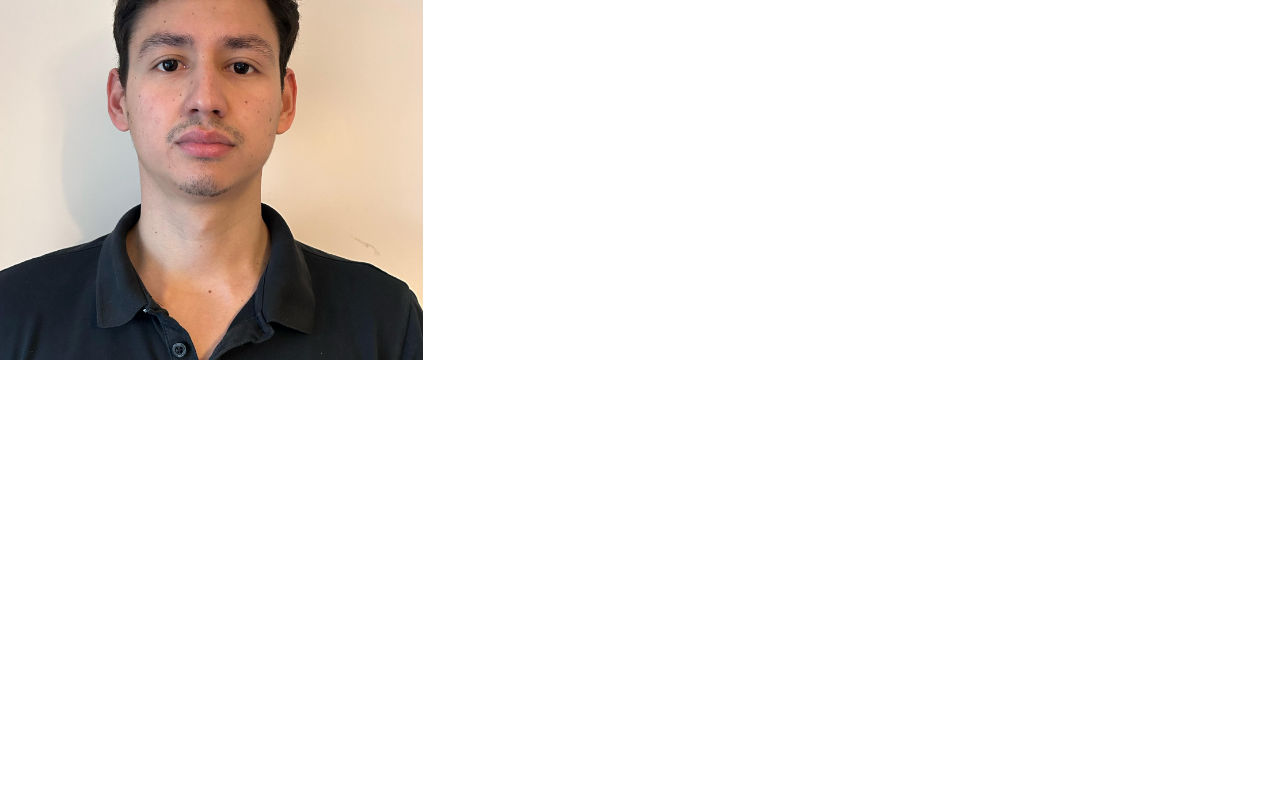
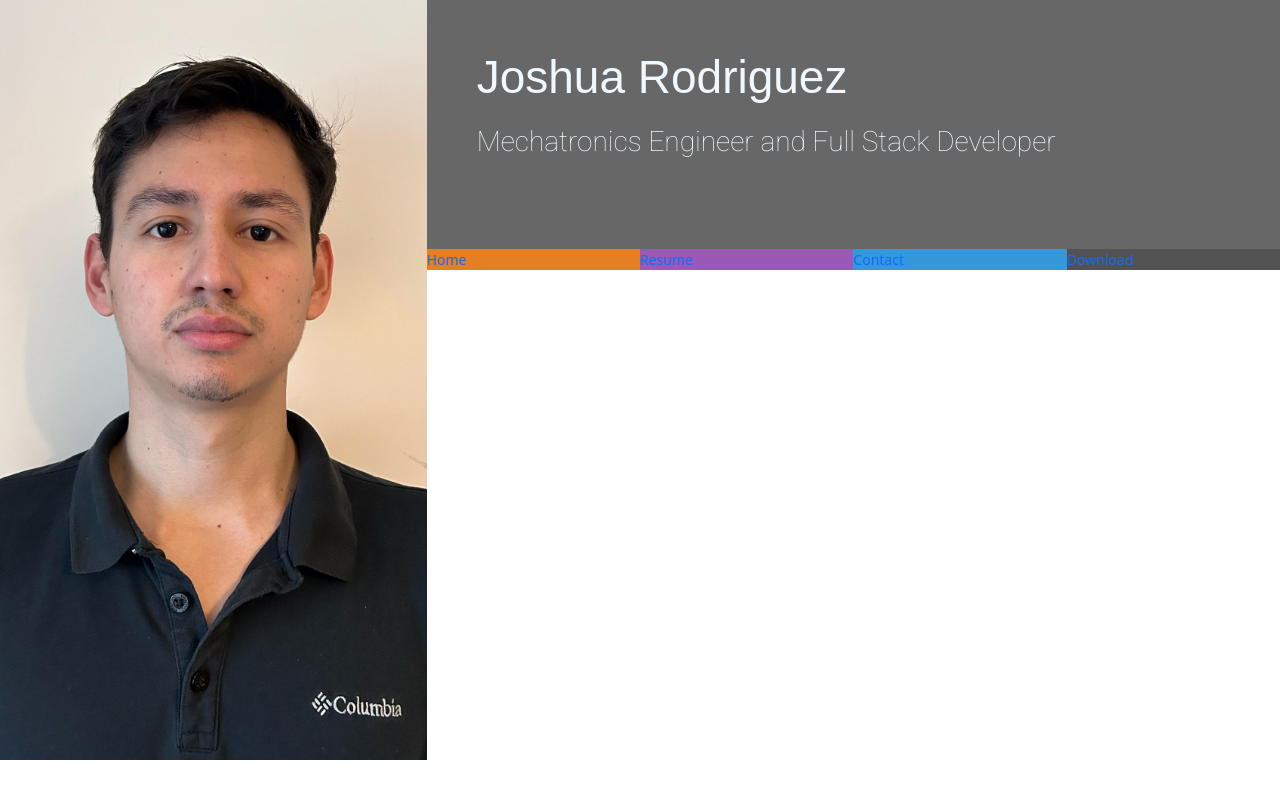
Before and after one commit to Joshuadrp/BootstrapResume, a plain HTML site: page index.html in a window 1280 px wide. Drawn offline with nearby package versions, Linux system fonts and the light colour scheme.

Commit message:
add name,title and unordered list

```diff
--- a/assets/css/style.css
+++ b/assets/css/style.css
@@ -1,15 +1,68 @@
 @import url('https://fonts.googleapis.com/css2?family=Roboto:ital,wght@0,100;0,300;0,400;0,500;0,700;0,900;1,100;1,300;1,400;1,500;1,700;1,900&display=swap');
 @import url('https://fonts.googleapis.com/css2?family=Exo+2:ital,wght@0,100..900;1,100..900&display=swap');
 
+
+/* ------------------------------------------------------------------------Colors */
+.bg-color-name-title{
+    background-color: #676767;
+}
+.ui-menu-color-home{
+    background-color:#e67e22 ;
+}
+.ui-menu-color-resume{
+    background-color:#9b59b6 ;
+}
+.ui-menu-color-contact{
+    background-color:#3498db ;
+}
+.ui-menu-color-download{
+    background-color:#525252 ;
+}
+
+/* ------------------------------------------------------------------------Heading */
 header {
     margin: 0;
+}
+.heading{
+    margin-left: 50px;
 }
  .logo {
     background-image: url("/assets/img/josh.jpg");
     background-size: cover;
     background-position: center;
-    min-height: 360px;
+    min-height: 760px;
     transition: all .5s ease-in-out;
     -moz-transition: all .5s ease-in-out;
     -webkit-transition: all .5s ease-in-out;
  }
+ .name{
+    font-family: "Exo", sans-serif;
+    font-weight: 100;
+    font-size: 46px;
+    margin-top: 50px;
+    color: aliceblue;
+ }
+ .title{
+    font-family: "Roboto", sans-serif;
+    font-weight: 200;
+    font-size: 28px;
+    margin-top: 20px;
+    margin-bottom: 90px;
+    color: aliceblue;
+ }
+ .list-inline-item:not(:last-child){
+    margin: 0;
+ }
+.menucontainer{
+    font-size: 0;
+}
+#nav li {
+    font-size: 14px;
+    padding: 0;
+}
+.row{
+    --bs-gutter-x:no-gutters;
+}
+a{
+    text-decoration: none;
+}
--- a/index.html
+++ b/index.html
@@ -16,6 +16,30 @@
             <a href="index.html" class="col-md-4 logo">
             </a>
             <div class="col-md-8">
+                <div class="row bg-color-name-title">
+                    <div class="col heading">
+                        <h1 class="name">Joshua Rodriguez</h1>
+                        <h2 class="title">Mechatronics Engineer and Full Stack Developer</h2>
+                    </div>
+                </div>
+                <div class="row">
+                    <div class="col">
+                        <ul id="nav" class="list-inline menucontainer">
+                            <li class="col-6 col-sm-3 ui-menu-color-home list-inline-item">
+                                <a href=""><span>Home</span></a>
+                            </li>
+                            <li class="col-6 col-sm-3 ui-menu-color-resume list-inline-item">
+                                <a href=""><span>Resume</span></a>
+                            </li>
+                            <li class="col-6 col-sm-3 ui-menu-color-contact list-inline-item">
+                                <a href=""><span>Contact</span></a>
+                            </li>
+                            <li class="col-6 col-sm-3 ui-menu-color-download list-inline-item">
+                                <a href=""><span>Download</span></a>
+                            </li>
+                        </ul>
+                    </div>
+                </div>
 
             </div>
         </div>
```
